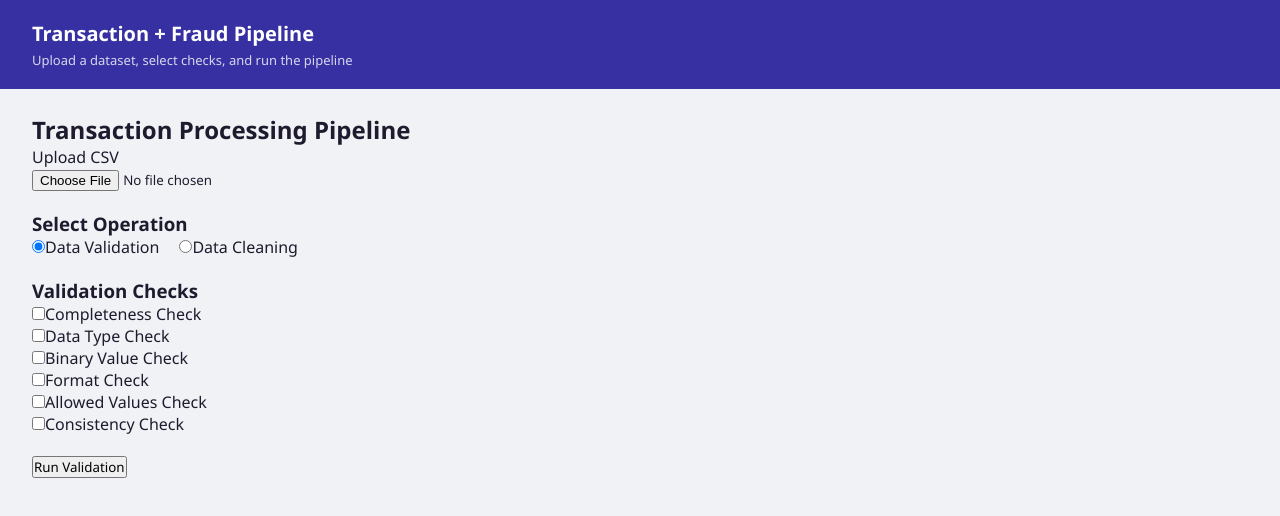
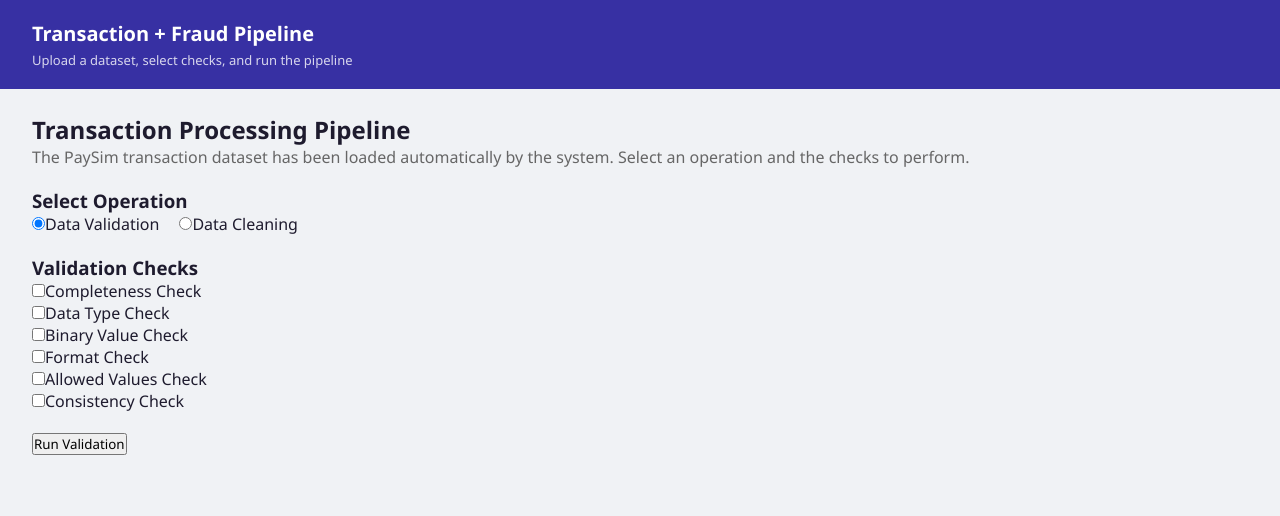
Before and after one commit to Immanuel-incode/VeriFlow, a React (Create React App) app in the folder frontend/: page / in a window 1280 px wide. Shown: the top 516 px of the page. Built offline with nearby package versions, Linux system fonts and the light colour scheme.

Commit message:
Refactor: Pipeline to use local dataset and simplify frontend workflow

```diff
--- a/frontend/src/components/PipelineForm.tsx
+++ b/frontend/src/components/PipelineForm.tsx
@@ -22,7 +22,6 @@ const CLEANING_OPERATIONS = [
 ];
 
 const PipelineForm: React.FC<Props> = ({ onResults }) => {
-  const [file, setFile] = useState<File | null>(null);
 
   const [operation, setOperation] = useState<
     "validation" | "cleaning"
@@ -45,18 +44,12 @@ const PipelineForm: React.FC<Props> = ({ onResults }) => {
   ) => {
     e.preventDefault();
 
-    if (!file) {
-      alert("Please upload a CSV file.");
-      return;
-    }
-
     if (selectedChecks.length === 0) {
       alert("Please select at least one option.");
       return;
     }
 
     const formData = new FormData();
-    formData.append("transactions", file);
 
     selectedChecks.forEach((item) =>
       formData.append("checks", item)
@@ -81,13 +74,13 @@ const PipelineForm: React.FC<Props> = ({ onResults }) => {
 
       const data = await response.json();
 
-      // Identify which operation produced the results
       data.operation = operation;
 
       onResults(data);
+
     } catch (err) {
       console.error(err);
-      alert("An error occurred while processing the file.");
+      alert("An error occurred while processing the dataset.");
     } finally {
       setLoading(false);
     }
@@ -96,21 +89,7 @@ const PipelineForm: React.FC<Props> = ({ onResults }) => {
   return (
     <form className="pipeline-form" onSubmit={handleSubmit}>
       <h2>Transaction Processing Pipeline</h2>
-
-      <div style={{ marginBottom: "20px" }}>
-        <label>
-          Upload CSV
-          <br />
-          <input
-            type="file"
-            accept=".csv"
-            onChange={(e) =>
-              setFile(e.target.files?.[0] || null)
-            }
-          />
-        </label>
-      </div>
-
+      <p style={{ marginBottom: "20px", color: "#666" }}>The PaySim transaction dataset has been loaded automatically by the system. Select an operation and the checks to perform.</p>
       <div style={{ marginBottom: "20px" }}>
         <h3>Select Operation</h3>
 
```
